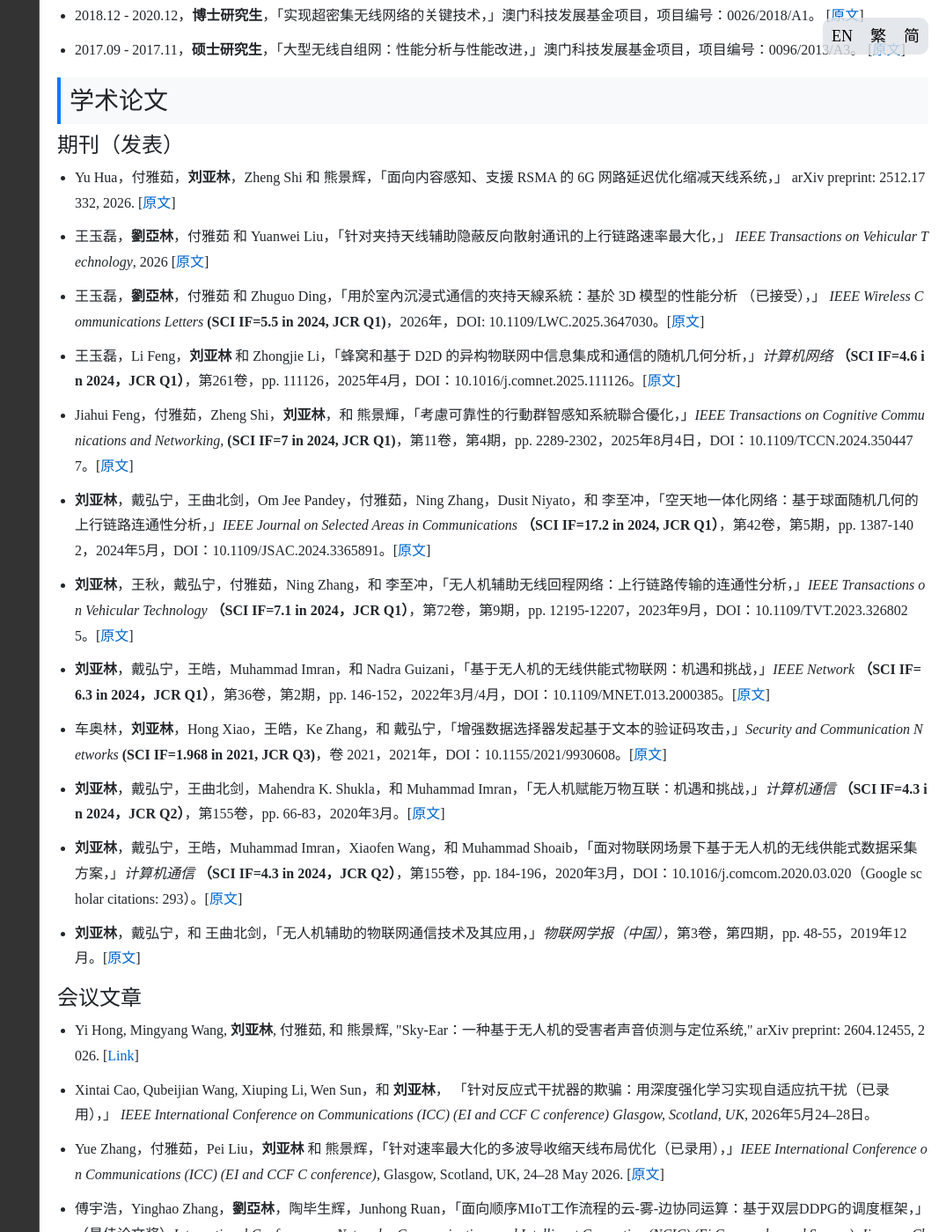
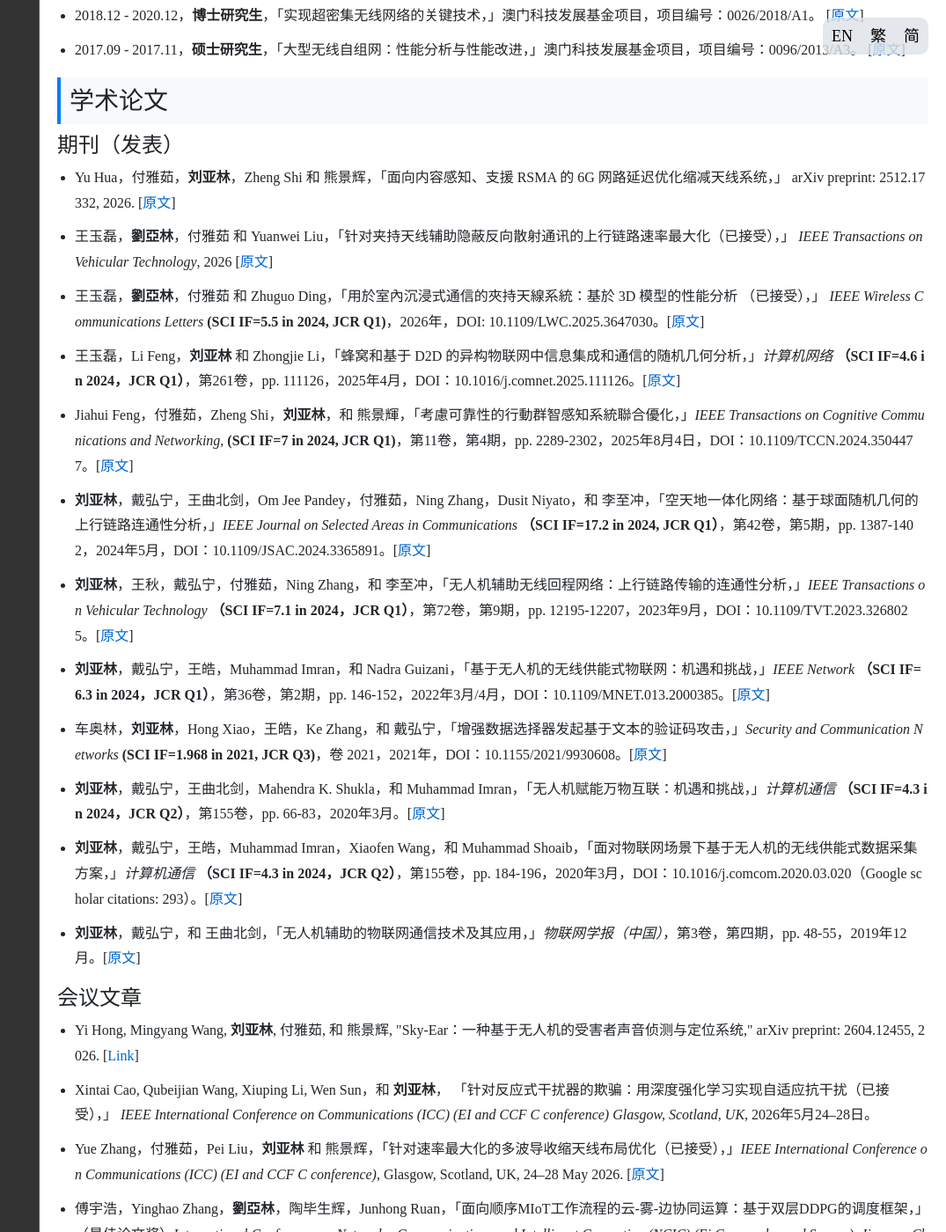
Before and after one commit to yalin-liu/yalin-liu.github.io, a Jekyll site: the page built from zh-CN/resume.md, in a window 1280 px wide and 1400 px high, scrolled down 1270 px. Shown: the whole window at 88% size, without its empty margins (205-1280 px from the left). Built offline with Jekyll 4.4.1, drawn with Linux system fonts in a browser that asks for light colours.

```diff
--- a/zh-CN/resume.md
+++ b/zh-CN/resume.md
@@ -81,7 +81,7 @@
             Yu Hua，付雅茹，<span class="highlight">刘亚林</span>，Zheng Shi 和 熊景辉，「面向内容感知、支援 RSMA 的 6G 网路延迟优化缩减天线系统，」 arXiv preprint: 2512.17332, 2026. [<a href="https://arxiv.org/pdf/2512.17332" target="_blank">原文</a>]
         </li>
         <li>
-            王玉磊，<span class="highlight">劉亞林</span>，付雅茹 和 Yuanwei Liu，「针对夹持天线辅助隐蔽反向散射通讯的上行链路速率最大化，」 <em>IEEE Transactions on Vehicular Technology</em>, 2026 [<a href="https://arxiv.org/pdf/2512.10970" target="_blank">原文</a>]
+            王玉磊，<span class="highlight">劉亞林</span>，付雅茹 和 Yuanwei Liu，「针对夹持天线辅助隐蔽反向散射通讯的上行链路速率最大化（已接受），」 <em>IEEE Transactions on Vehicular Technology</em>, 2026 [<a href="https://arxiv.org/pdf/2512.10970" target="_blank">原文</a>]
         </li>
         <li>
             王玉磊，<span class="highlight">劉亞林</span>，付雅茹 和 Zhuguo Ding，「用於室內沉浸式通信的夾持天線系統：基於 3D 模型的性能分析 （已接受），」 <em>IEEE Wireless Communications Letters</em> <span class="journal-meta"><strong>(SCI IF=5.5 in 2024, JCR Q1)</strong></span>，2026年，DOI: 10.1109/LWC.2025.3647030。[<a href="https://arxiv.org/pdf/2506.07771" target="_blank">原文</a>]
@@ -124,11 +124,11 @@
         </li>
         <li>
             Xintai Cao, Qubeijian Wang, Xiuping Li, Wen Sun，和 <span class="highlight">刘亚林</span>，
-            「针对反应式干扰器的欺骗：用深度强化学习实现自适应抗干扰（已录用），」
+            「针对反应式干扰器的欺骗：用深度强化学习实现自适应抗干扰（已接受），」
             <em>IEEE International Conference on Communications (ICC) (EI and CCF C conference) Glasgow, Scotland, UK,</em> 2026年5月24–28日。
         </li>
         <li>
-            Yue Zhang，付雅茹，Pei Liu，<span class="highlight">刘亚林</span> 和 熊景辉，「针对速率最大化的多波导收缩天线布局优化（已录用），」<em>IEEE International Conference on Communications (ICC) (EI and CCF C conference)</em>, Glasgow, Scotland, UK, 24–28 May 2026. [<a href="https://arxiv.org/pdf/2512.18711" target="_blank">原文</a>]
+            Yue Zhang，付雅茹，Pei Liu，<span class="highlight">刘亚林</span> 和 熊景辉，「针对速率最大化的多波导收缩天线布局优化（已接受），」<em>IEEE International Conference on Communications (ICC) (EI and CCF C conference)</em>, Glasgow, Scotland, UK, 24–28 May 2026. [<a href="https://arxiv.org/pdf/2512.18711" target="_blank">原文</a>]
         </li>
         <li>
             傅宇浩，Yinghao Zhang，<span class="highlight">劉亞林</span>，陶毕生辉，Junhong Ruan，「面向顺序MIoT工作流程的云-雾-边协同运算：基于双层DDPG的调度框架，」（最佳论文奖）<em>International Conference on Networks, Communications and Intelligent Computing (NCIC) (Ei Compendex and Scopus), Jiaozuo, China,</em> 2025年10月17-19日。[<a href="https://arxiv.org/pdf/2510.21135" target="_blank">原文</a>]
```
Also changed, not shown: _pages/resume.md (+1 -1 lines), zh-TW/resume.md (+1 -1 lines).
